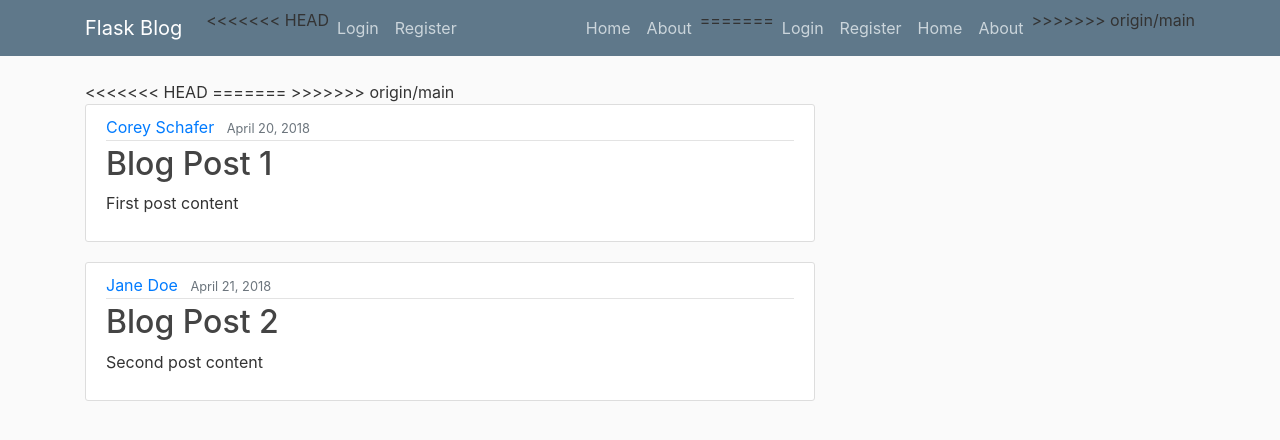
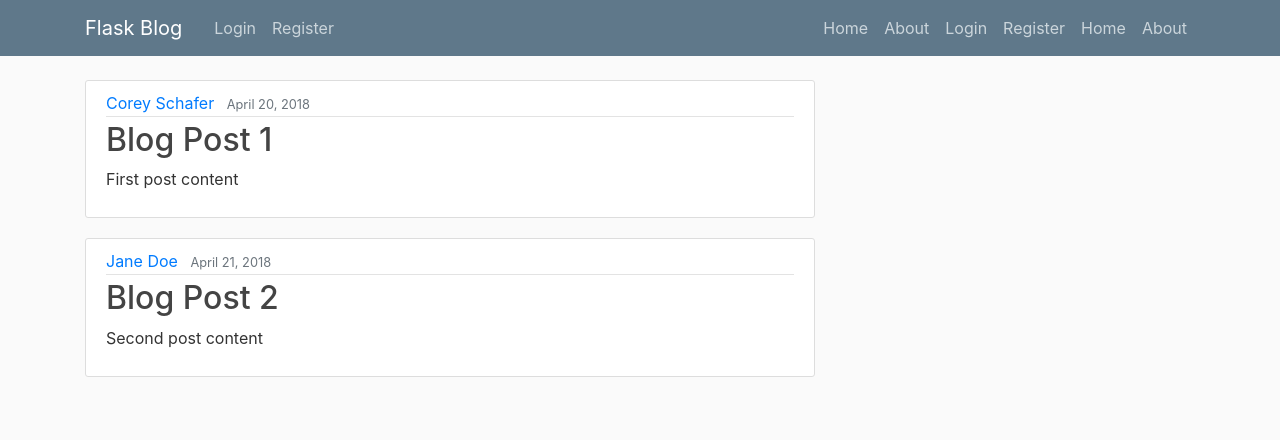
Before and after one commit to mariobp-NHH/Data-Base-Flaskblog-V1, a Flask app: page / in a window 1280 px wide. Shown: the top 440 px of the page. Run offline with Flask 2, Linux system fonts and the light colour scheme; some libraries are stand-ins or nearby versions.

Commit message:
Update layout.html

```diff
--- a/flaskblog/templates/layout.html
+++ b/flaskblog/templates/layout.html
@@ -26,7 +26,7 @@
           </button>
           <div class="collapse navbar-collapse" id="navbarToggle">
             <div class="navbar-nav mr-auto">
-<<<<<<< HEAD
+
               <a class="nav-item nav-link" href="{{ url_for('login') }}">Login</a>
               <a class="nav-item nav-link" href="{{ url_for('register') }}">Register</a>
             </div>
@@ -34,7 +34,7 @@
             <div class="navbar-nav">
               <a class="nav-item nav-link" href="{{ url_for('home') }}">Home</a>
               <a class="nav-item nav-link" href="{{ url_for('about') }}">About</a>
-=======
+
               <a class="nav-item nav-link" href="/">Login</a>
               <a class="nav-item nav-link" href="/about">Register</a>
             </div>
@@ -42,7 +42,7 @@
             <div class="navbar-nav">
               <a class="nav-item nav-link" href="/login">Home</a>
               <a class="nav-item nav-link" href="/register">About</a>
->>>>>>> origin/main
+
             </div>
           </div>
         </div>
@@ -51,7 +51,7 @@
     <main role="main" class="container">
       <div class="row">
         <div class="col-md-8">
-<<<<<<< HEAD
+
           {% with messages = get_flashed_messages(with_categories=true) %}
             {% if messages %}
               {% for category, message in messages %}
@@ -61,8 +61,7 @@
               {% endfor %}
             {% endif %}
           {% endwith %}
-=======
->>>>>>> origin/main
+
           {% block content %}{% endblock %}
         </div>
       </div>
```
